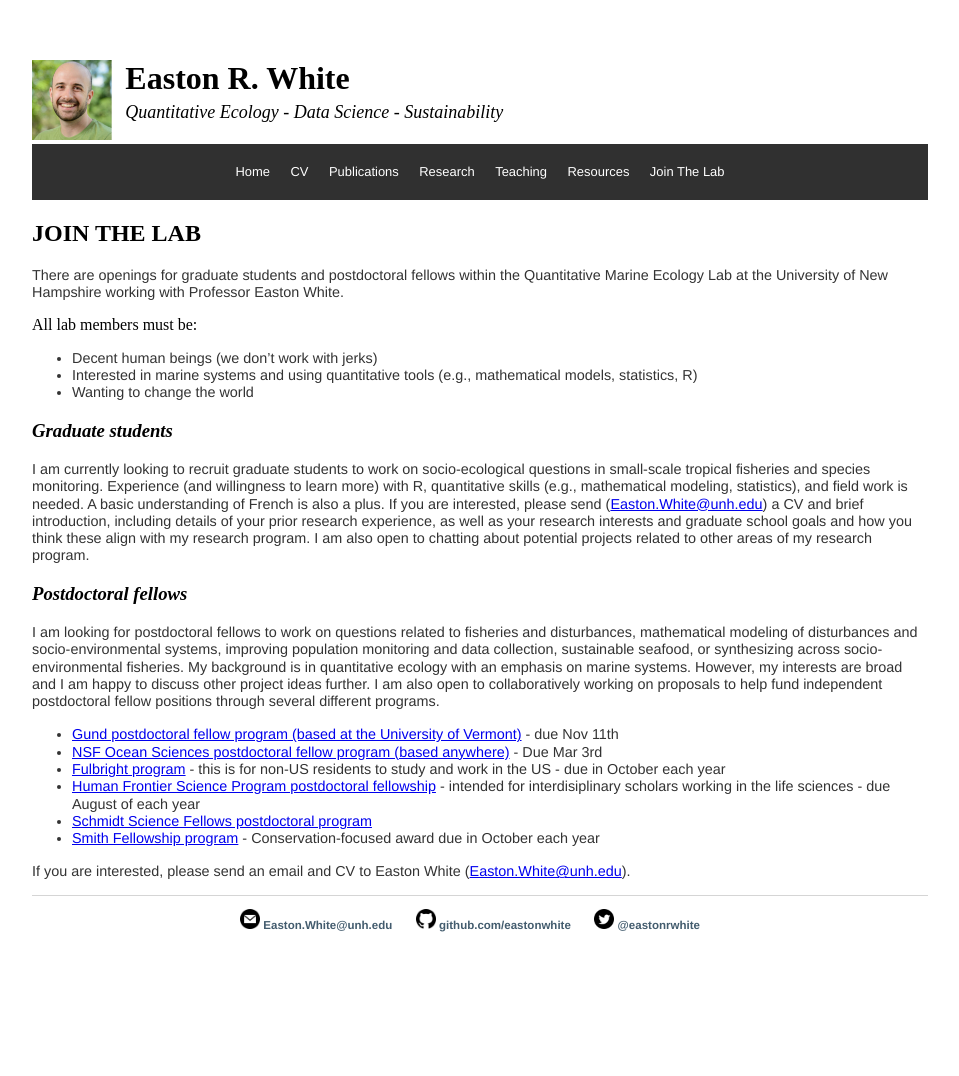
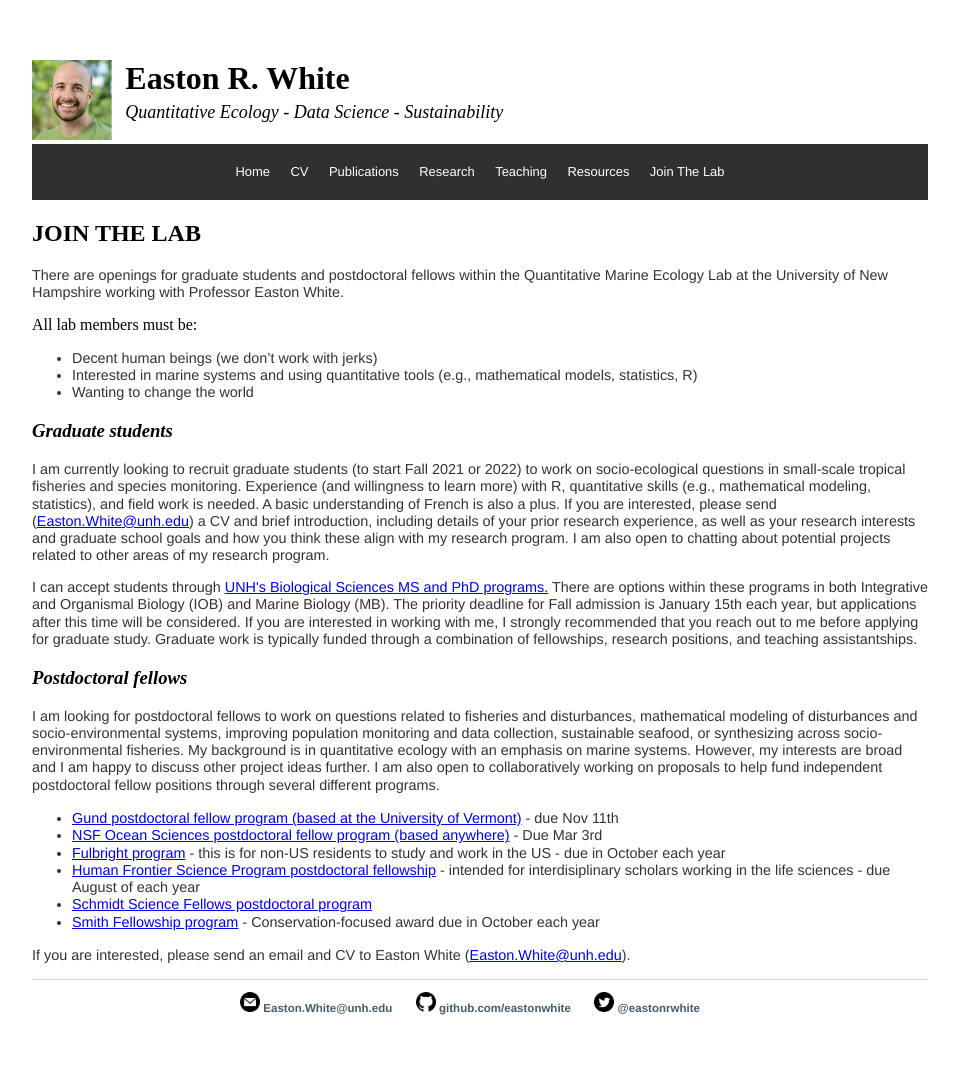
Before and after one commit to eastonwhite/eastonwhite.github.io, a Jekyll site: the page built from join/index.html, in a window 1280 px wide. Shown: the whole page, without its empty margins (160-1119 px from the left). Built offline with Jekyll 4.4.1, drawn with Linux system fonts in a browser that asks for light colours; before the commit the page ends 993 px from its top, so only the background shows below that.

Commit message:
added program details

```diff
--- a/join/index.html
+++ b/join/index.html
@@ -16,7 +16,9 @@ All lab members must be:
 
 
 <h3><i>Graduate students</i></h3>
-<p> I am currently looking to recruit graduate students to work on socio-ecological questions in small-scale tropical fisheries and species monitoring. Experience (and willingness to learn more) with R, quantitative skills (e.g., mathematical modeling, statistics), and field work is needed. A basic understanding of French is also a plus. If you are interested, please send (<a href="mailto:Easton.White@unh.edu">Easton.White@unh.edu</a>) a CV and brief introduction, including details of your prior research experience, as well as your research interests and graduate school goals and how you think these align with my research program. I am also open to chatting about potential projects related to other areas of my research program.</p>
+<p> I am currently looking to recruit graduate students (to start Fall 2021 or 2022) to work on socio-ecological questions in small-scale tropical fisheries and species monitoring. Experience (and willingness to learn more) with R, quantitative skills (e.g., mathematical modeling, statistics), and field work is needed. A basic understanding of French is also a plus. If you are interested, please send (<a href="mailto:Easton.White@unh.edu">Easton.White@unh.edu</a>) a CV and brief introduction, including details of your prior research experience, as well as your research interests and graduate school goals and how you think these align with my research program. I am also open to chatting about potential projects related to other areas of my research program.</p>
+
+<p>I can accept students through <a href="https://colsa.unh.edu/biological-sciences">UNH's Biological Sciences MS and PhD programs.</a> There are options within these programs in both Integrative and Organismal Biology (IOB) and Marine Biology (MB). The priority deadline for Fall admission is January 15th each year, but applications after this time will be considered. If you are interested in working with me, I strongly recommended that you reach out to me before applying for graduate study. Graduate work is typically funded through a combination of fellowships, research positions, and teaching assistantships. </p>
 
 
 <h3><i>Postdoctoral fellows</i></h3>
```
